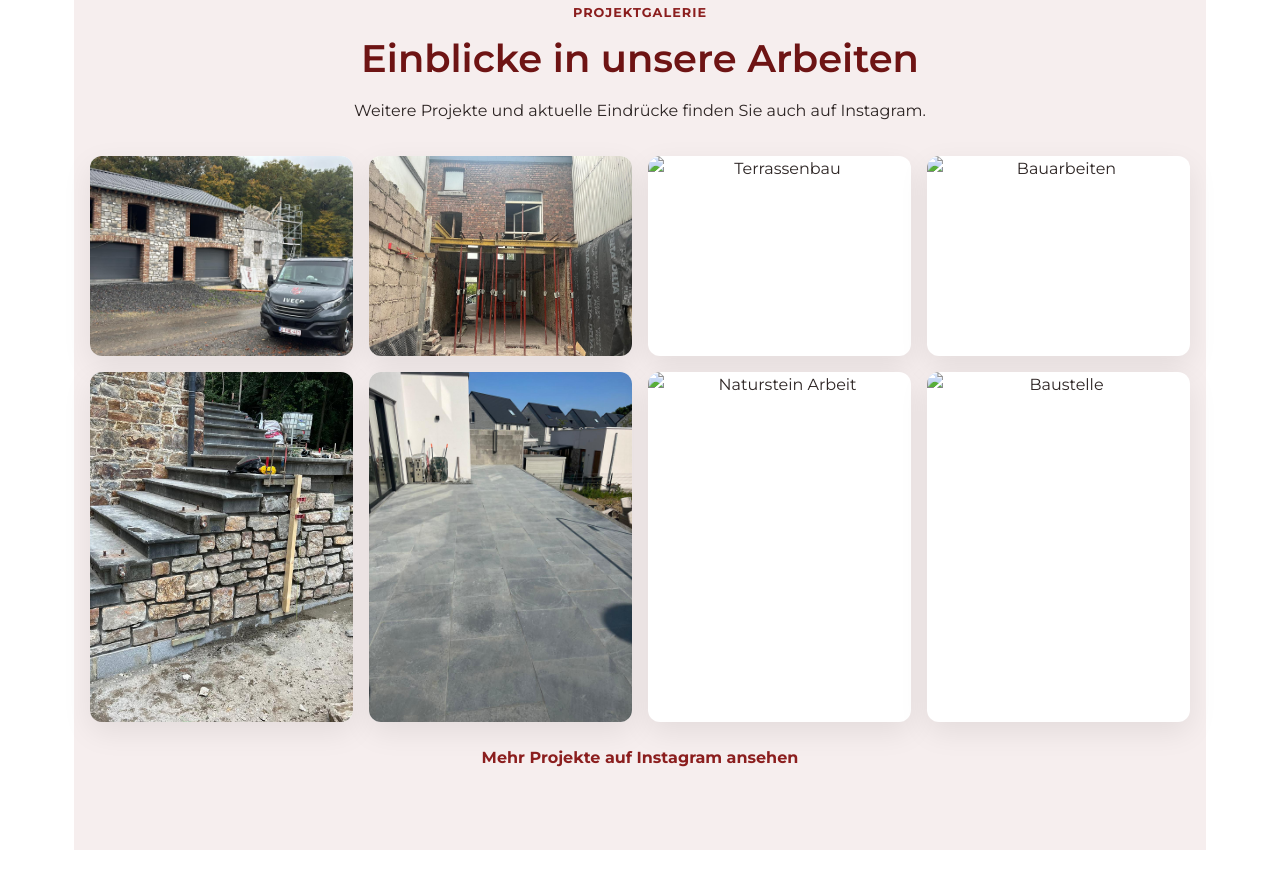
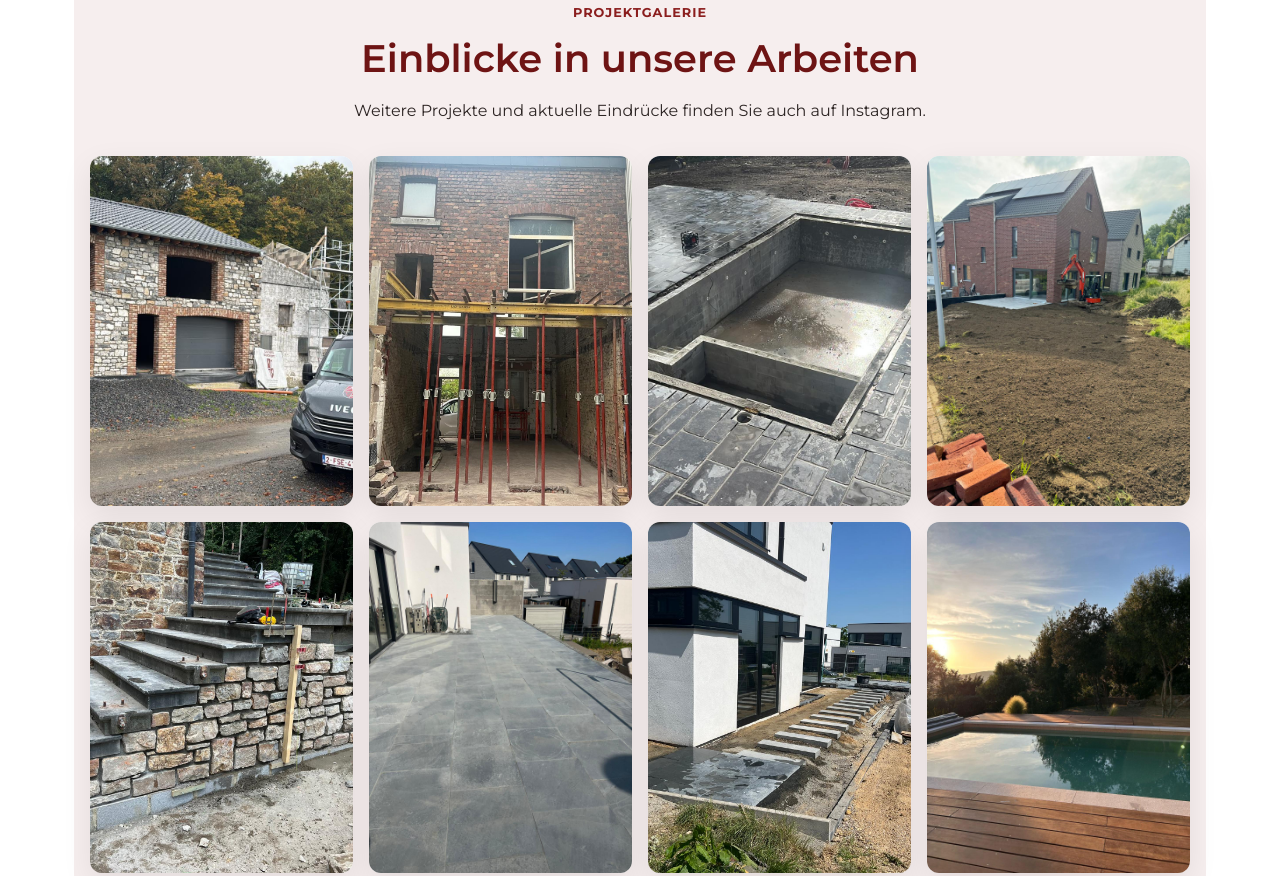
Before and after one commit to cautaerts-baukonzepte/cautaerts-baukonzepte-website, a plain HTML site: page index.html in a window 1280 px wide. Shown: the part 1653-2529 px from the top of the page. Drawn offline with Linux system fonts and the light colour scheme.

Commit message:
Update index.html

```diff
--- a/index.html
+++ b/index.html
@@ -74,12 +74,12 @@
         <div class="gallery-grid">
             <figure class="gallery-card"><img src="PHOTO-2026-03-11-20-29-49.jpg" alt="Pflasterarbeiten"></figure>
 <figure class="gallery-card"><img src="PHOTO-2026-03-11-20-29-48.jpg" alt="Natursteinpflaster"></figure>
-<figure class="gallery-card"><img src="PHOTO-2026-03-11-20-29-48-2.jpg" alt="Terrassenbau"></figure>
-<figure class="gallery-card"><img src="PHOTO-2026-03-11-20-29-48-3.jpg" alt="Bauarbeiten"></figure>
+<figure class="gallery-card"><img src="PHOTO-2026-03-11-20-29-48 2.jpg" alt="Terrassenbau"></figure>
+<figure class="gallery-card"><img src="PHOTO-2026-03-11-20-29-48 3.jpg" alt="Bauarbeiten"></figure>
 <figure class="gallery-card"><img src="PHOTO-2026-03-11-20-29-46.jpg" alt="Pflasterprojekt"></figure>
 <figure class="gallery-card"><img src="PHOTO-2026-03-11-20-29-38.jpg" alt="Steinverlegung"></figure>
-<figure class="gallery-card"><img src="PHOTO-2026-03-11-20-29-38-2.jpg" alt="Naturstein Arbeit"></figure>
-<figure class="gallery-card"><img src="PHOTO-2026-03-11-20-29-48-4.jpg" alt="Baustelle"></figure>
+<figure class="gallery-card"><img src="PHOTO-2026-03-11-20-29-38 2.jpg" alt="Naturstein Arbeit"></figure>
+<figure class="gallery-card"><img src="PHOTO-2026-03-11-20-29-48 4.jpg" alt="Baustelle"></figure>
         </div>
         <p class="gallery-link"><a href="https://www.instagram.com/cautaerts_baukonzepte" target="_blank" rel="noopener">Mehr Projekte auf Instagram ansehen</a></p>
     </section>
```
